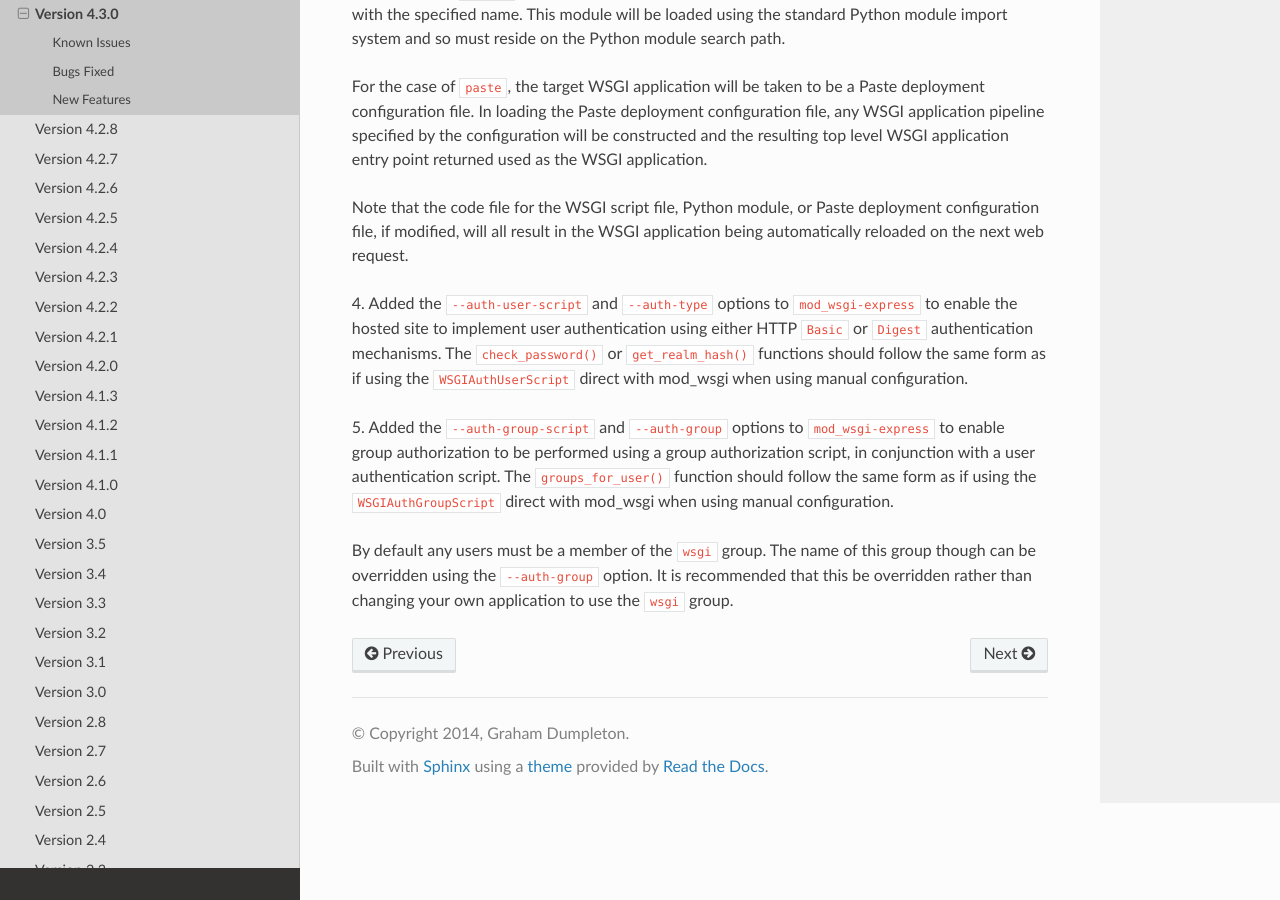
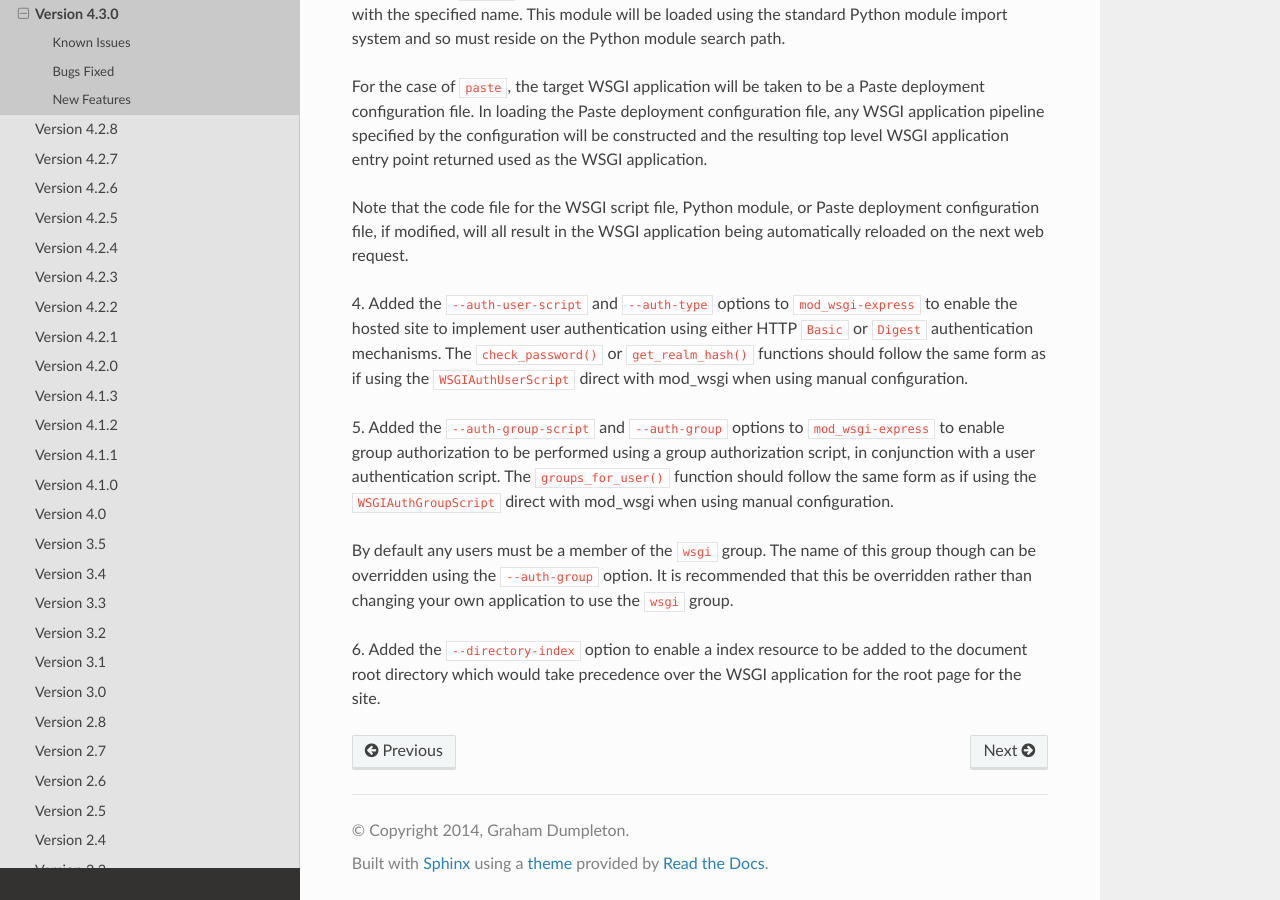
Before and after one commit to GrahamDumpleton/mod_wsgi, a Sphinx documentation site: the page built from docs/release-notes/version-4.3.0.rst, in a window 1280 px wide and 900 px high, scrolled down 1344 px. Built offline with Sphinx 7.4.7 and the Read the Docs theme 2.0.0, drawn with Linux system fonts in a browser that asks for light colours.

Commit message:
Add documentation for --directory-index option.

```diff
--- a/docs/release-notes/version-4.3.0.rst
+++ b/docs/release-notes/version-4.3.0.rst
@@ -93,3 +93,7 @@ By default any users must be a member of the ``wsgi`` group. The name of
 this group though can be overridden using the ``--auth-group`` option.
 It is recommended that this be overridden rather than changing your own
 application to use the ``wsgi`` group.
+
+6. Added the ``--directory-index`` option to enable a index resource to
+be added to the document root directory which would take precedence over
+the WSGI application for the root page for the site.
```
